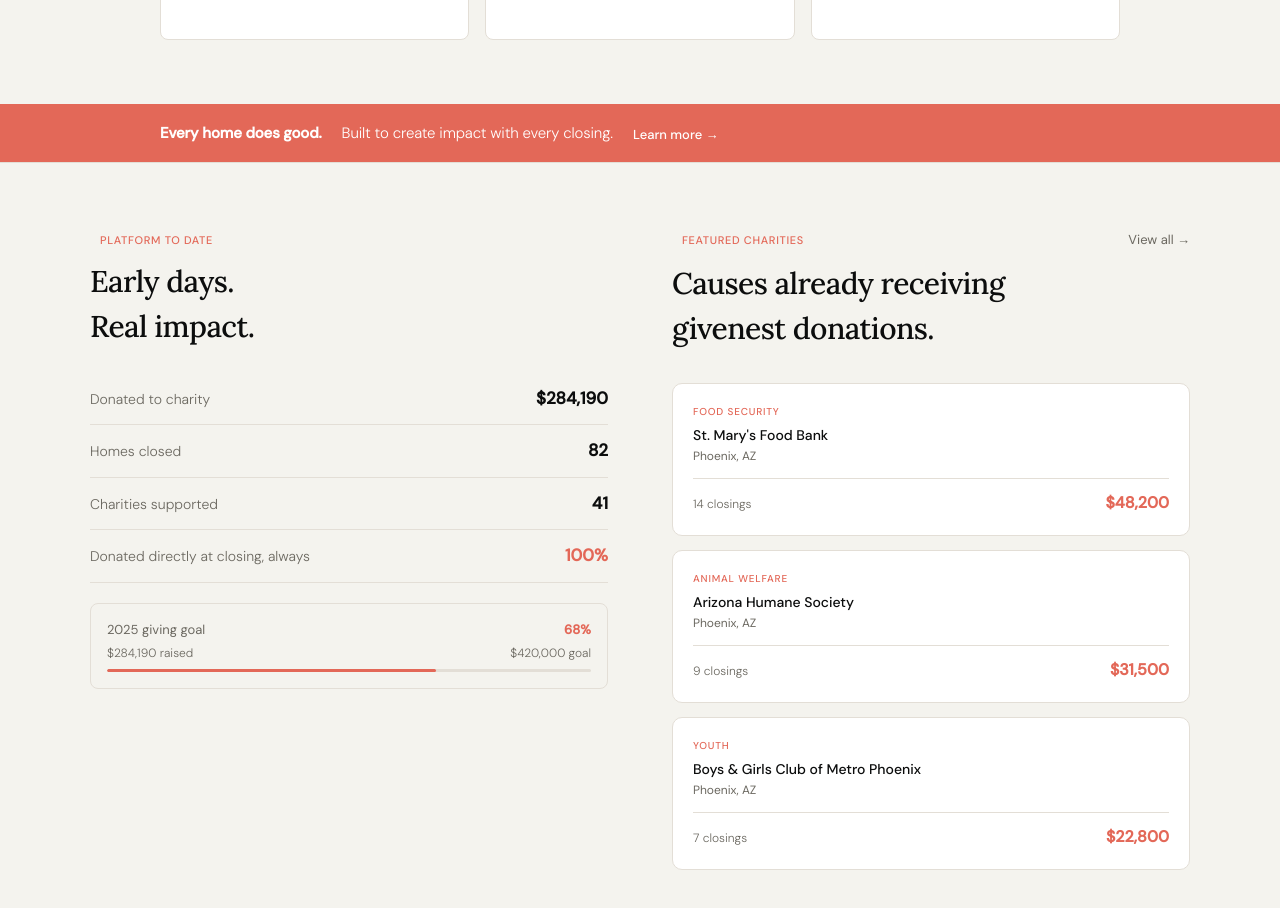
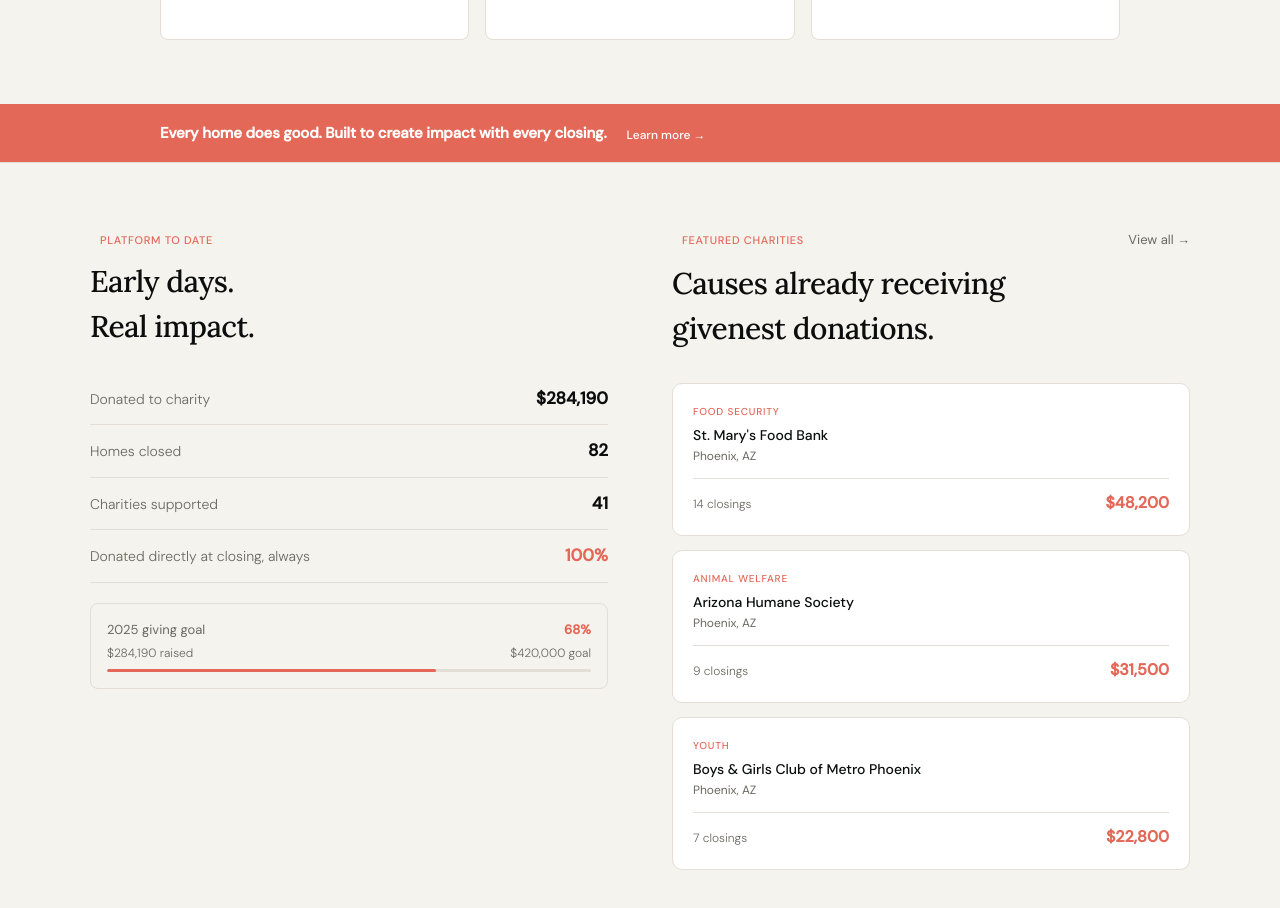
Before and after one commit to dtess85/givenest, a Next.js app: page / in a window 1280 px wide. Shown: the part 1180-2088 px from the top of the page. Built offline with nearby package versions, Linux system fonts and the light colour scheme.

Commit message:
Unify strip text style, smaller Learn more

```diff
--- a/components/home/HowItWorks.tsx
+++ b/components/home/HowItWorks.tsx
@@ -63,12 +63,9 @@ export default function HowItWorks() {
     <div className="bg-coral px-8 py-[18px]">
       <div className="mx-auto max-w-[960px] flex items-center gap-5">
         <span className="text-[15px] font-semibold tracking-[-0.01em] text-white">
-          Every home does good.
+          Every home does good. Built to create impact with every closing.
         </span>
-        <span className="text-[15px] font-light text-white tracking-[-0.01em]">
-          Built to create impact with every closing.
-        </span>
-        <Link href="/about" className="text-[13px] font-medium text-white transition-colors hover:text-white/80 self-end">
+        <Link href="/about" className="text-[12px] font-medium text-white transition-colors hover:text-white/80 self-end">
           Learn more →
         </Link>
       </div>
```
